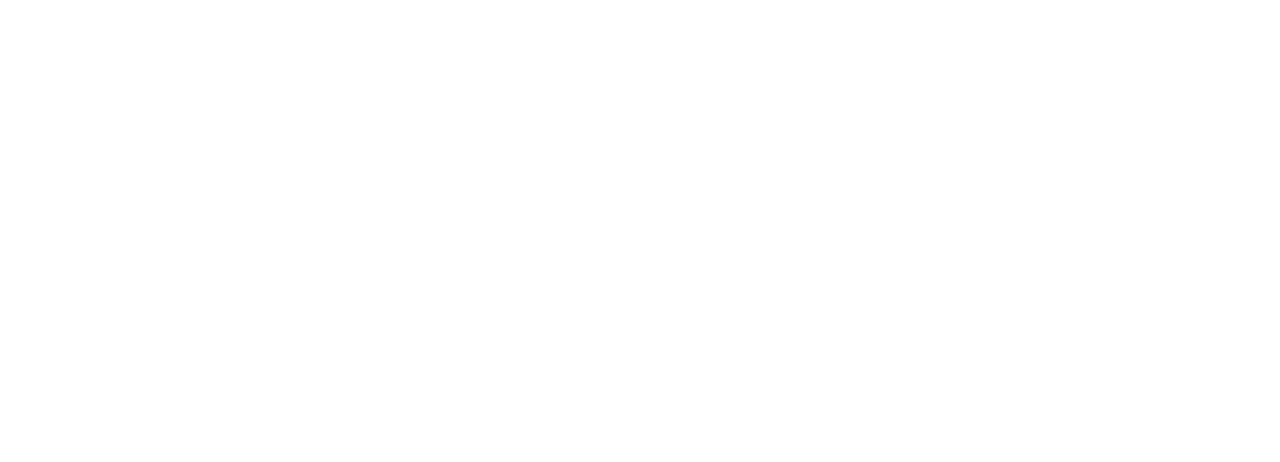
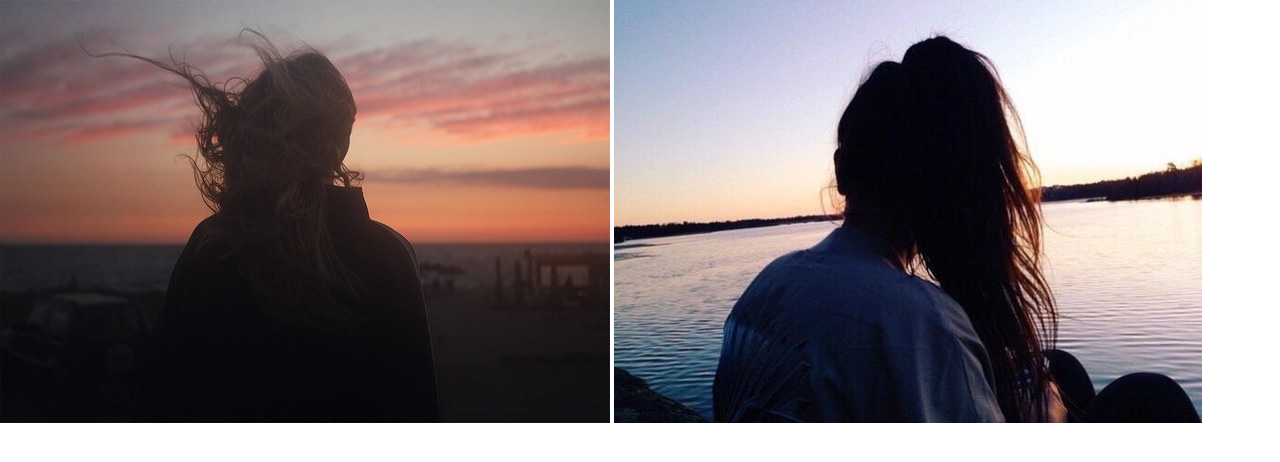
Before and after one commit to MarienDelahaye/Exercices_DOM, a plain HTML site: page Exercice4/index.html in a window 1280 px wide. Drawn offline with nearby package versions, Linux system fonts and the light colour scheme.

Commit message:
Added 2 images

```diff
--- a/Exercice4/index.html
+++ b/Exercice4/index.html
@@ -3,7 +3,7 @@
     <head>
         <meta charset="utf-8">
         <meta http-equiv="x-ua-compatible" content="ie=edge">
-        <title></title>
+        <title>Exercice 4 Marien</title>
         <meta name="description" content="">
         <meta name="viewport" content="width=device-width, initial-scale=1">
 
@@ -15,11 +15,8 @@
         <script src="js/vendor/modernizr-2.8.3.min.js"></script>
     </head>
     <body>
-        <!--[if lt IE 8]>
-            <p class="browserupgrade">You are using an <strong>outdated</strong> browser. Please <a href="http://browsehappy.com/">upgrade your browser</a> to improve your experience.</p>
-        <![endif]-->
-
-        <!-- Add your site or application content here -->
+        <img id="img1" src="img/img1.jpg">
+        <img id="img2" src="img/img2.jpg">
 
         <script src="https://code.jquery.com/jquery-1.12.0.min.js"></script>
         <script>window.jQuery || document.write('<script src="js/vendor/jquery-1.12.0.min.js"><\/script>')</script>
```
Also changed, not shown: Exercice4/img/img1.jpg (added), Exercice4/img/img2.jpg (added).
